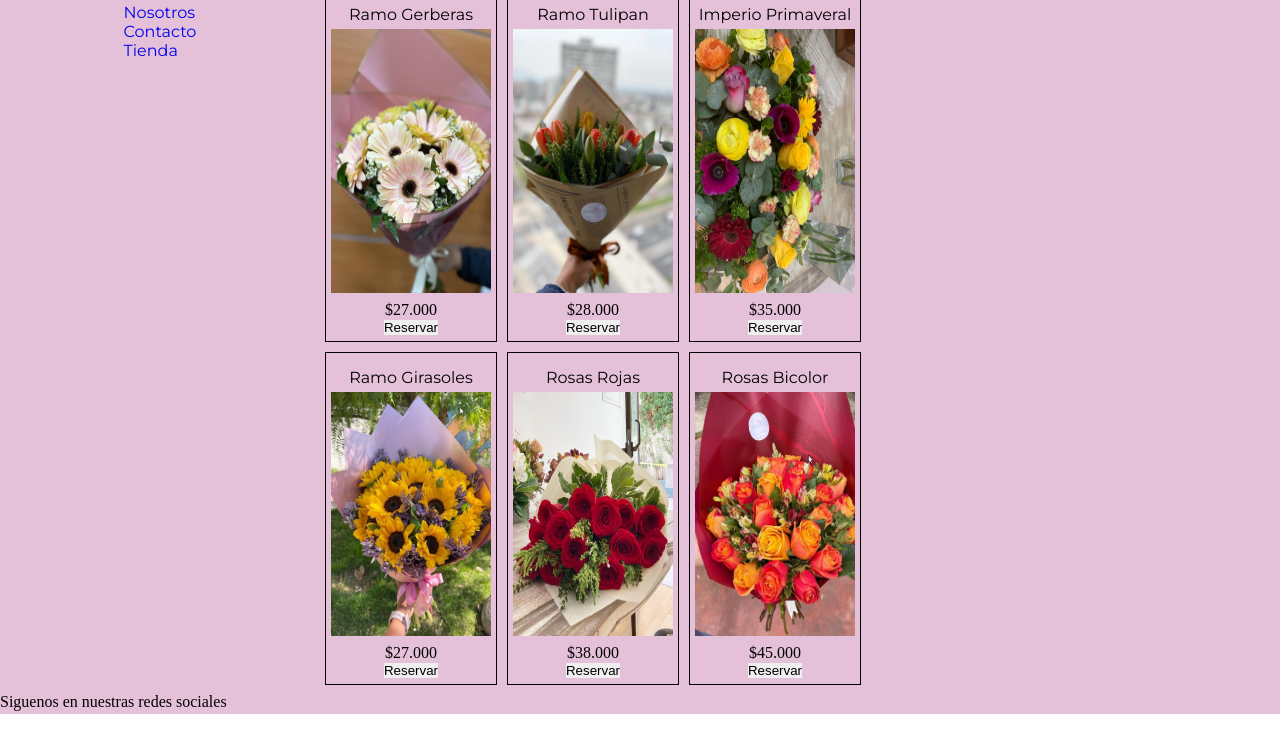
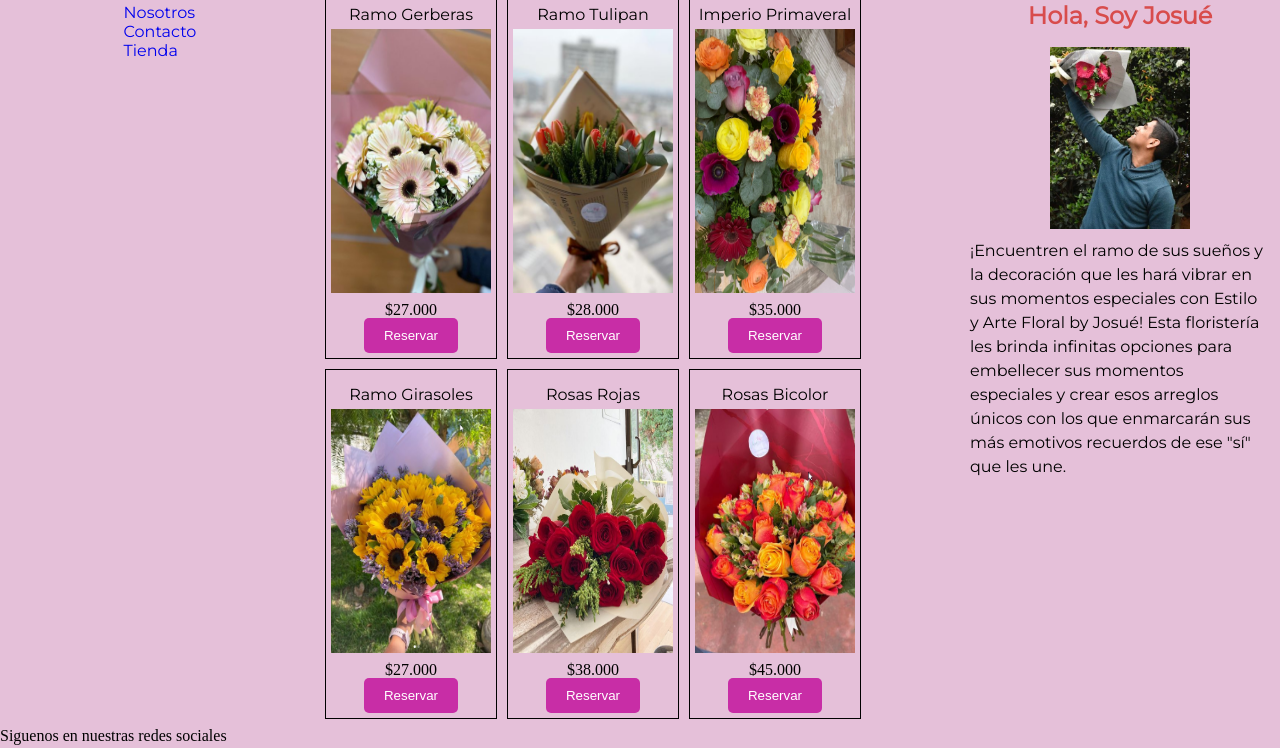
Before and after one commit to macalister0109/e-commerce-DL, a plain HTML site: page index.html in a window 1280 px wide. Shown: the part 309-1057 px from the top of the page. Before the commit the page ends 1023 px from the top, so only its background shows below. Drawn offline with Linux system fonts and the light colour scheme.

Commit message:
actualizacion

```diff
--- a/assets/css/estilos.css
+++ b/assets/css/estilos.css
@@ -17,6 +17,36 @@ ul a{
 ul a:hover{
     color: #000;
 }
+.ads{
+    display: flex;
+    flex-direction: column;
+    align-items: center;
+    justify-content: flex-start;
+    padding: 10px;
+}
+.ads h3{
+    font-family: 'Montserrat', sans-serif;
+    font-size: 1.5em;
+    margin: 2px;
+    padding: 5px;
+    color: #d84c4c;
+}
+.ads p{
+    font-family: 'Montserrat', sans-serif;
+    font-size: 1em;
+    color: #000;
+}
+.ads .foto{
+    display: flex;
+    flex-direction: column;
+    align-items: center;
+    justify-content: center;
+    padding: 10px;
+}
+.ads .foto img{
+    width: 50%;
+}
+
 .header{
     grid-area: hd;
     background-color: #e5c0d9;
@@ -107,6 +137,21 @@ ul a:hover{
 align-items: center;
 }
 
+.my-button {
+  padding: 10px 20px;
+  background-color: #c82da6;
+  color: white;
+  border: none;
+  border-radius: 5px;
+  cursor: pointer;
+}
+.my-button:hover {
+  background-color: #772958;
+}
+.my-button:active {
+  background-color: #c82f53;
+}
+
 
 .grid-container{
     height: 100vh;
--- a/index.html
+++ b/index.html
@@ -39,7 +39,7 @@
                 href="https://api.whatsapp.com/send?phone=+56955908107&text=Quiero%20reservar%20ese%20ramo!"
                 target="_blank"
                 rel="noopener noreferrer"
-                ><button>Reservar</button></a
+                ><button class="my-button">Reservar</button></a
               >
             </div>
           </div>
@@ -55,7 +55,7 @@
                 href="https://api.whatsapp.com/send?phone=+56955908107&text=Quiero%20reservar%20ese%20ramo!"
                 target="_blank"
                 rel="noopener noreferrer"
-                ><button>Reservar</button></a
+                ><button class="my-button">Reservar</button></a
               >
             </div>
           </div>
@@ -71,7 +71,7 @@
                 href="https://api.whatsapp.com/send?phone=+56955908107&text=Quiero%20reservar%20ese%20ramo!"
                 target="_blank"
                 rel="noopener noreferrer"
-                ><button>Reservar</button></a
+                ><button class="my-button">Reservar</button></a
               >
             </div>
           </div>
@@ -87,7 +87,7 @@
                 href="https://api.whatsapp.com/send?phone=+56955908107&text=Quiero%20reservar%20ese%20ramo!"
                 target="_blank"
                 rel="noopener noreferrer"
-                ><button>Reservar</button></a
+                ><button class="my-button">Reservar</button></a
               >
             </div>
           </div>
@@ -103,7 +103,7 @@
                 href="https://api.whatsapp.com/send?phone=+56955908107&text=Quiero%20reservar%20ese%20ramo!"
                 target="_blank"
                 rel="noopener noreferrer"
-                ><button>Reservar</button></a
+                ><button class="my-button">Reservar</button></a
               >
             </div>
           </div>
@@ -119,13 +119,27 @@
                 href="https://api.whatsapp.com/send?phone=+56955908107&text=Quiero%20reservar%20ese%20ramo!"
                 target="_blank"
                 rel="noopener noreferrer"
-                ><button>Reservar</button></a
+                ><button class="my-button">Reservar</button></a
               >
             </div>
           </div>
         </div>
       </main>
-      <aside class="ads">ads</aside>
+      <aside class="ads">
+        <h3>Hola, Soy Josué</h3>
+        <hr />
+        <div class="foto">
+          <img src="./assets/img/josué.png" alt="Josué" />
+        </div>
+
+        <p>
+          ¡Encuentren el ramo de sus sueños y la decoración que les hará vibrar
+          en sus momentos especiales con Estilo y Arte Floral by Josué! Esta
+          floristería les brinda infinitas opciones para embellecer sus momentos
+          especiales y crear esos arreglos únicos con los que enmarcarán sus más
+          emotivos recuerdos de ese "sí" que les une.
+        </p>
+      </aside>
       <footer class="footer"><p>Siguenos en nuestras redes sociales</p></footer>
     </div>
   </body>
```
Also changed, not shown: assets/img/josué.png (added).
